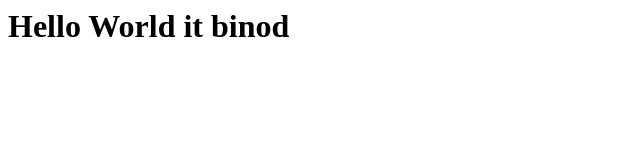
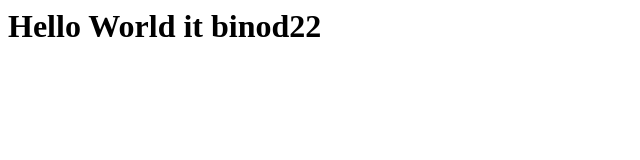
Before and after one commit to binod132/git_action_eks, a plain HTML site: page src/index.htm in a window 1280 px wide. Shown: the full height of the page, 0-640 px from the left. Drawn offline with Linux system fonts and the light colour scheme.

Commit message:
pipeline

```diff
--- a/src/index.htm
+++ b/src/index.htm
@@ -2,6 +2,6 @@
  <head>
  </head>
  <body>
-   <h1>Hello World it binod<h1>
+   <h1>Hello World it binod22<h1>
  </body>
 </html>
```
